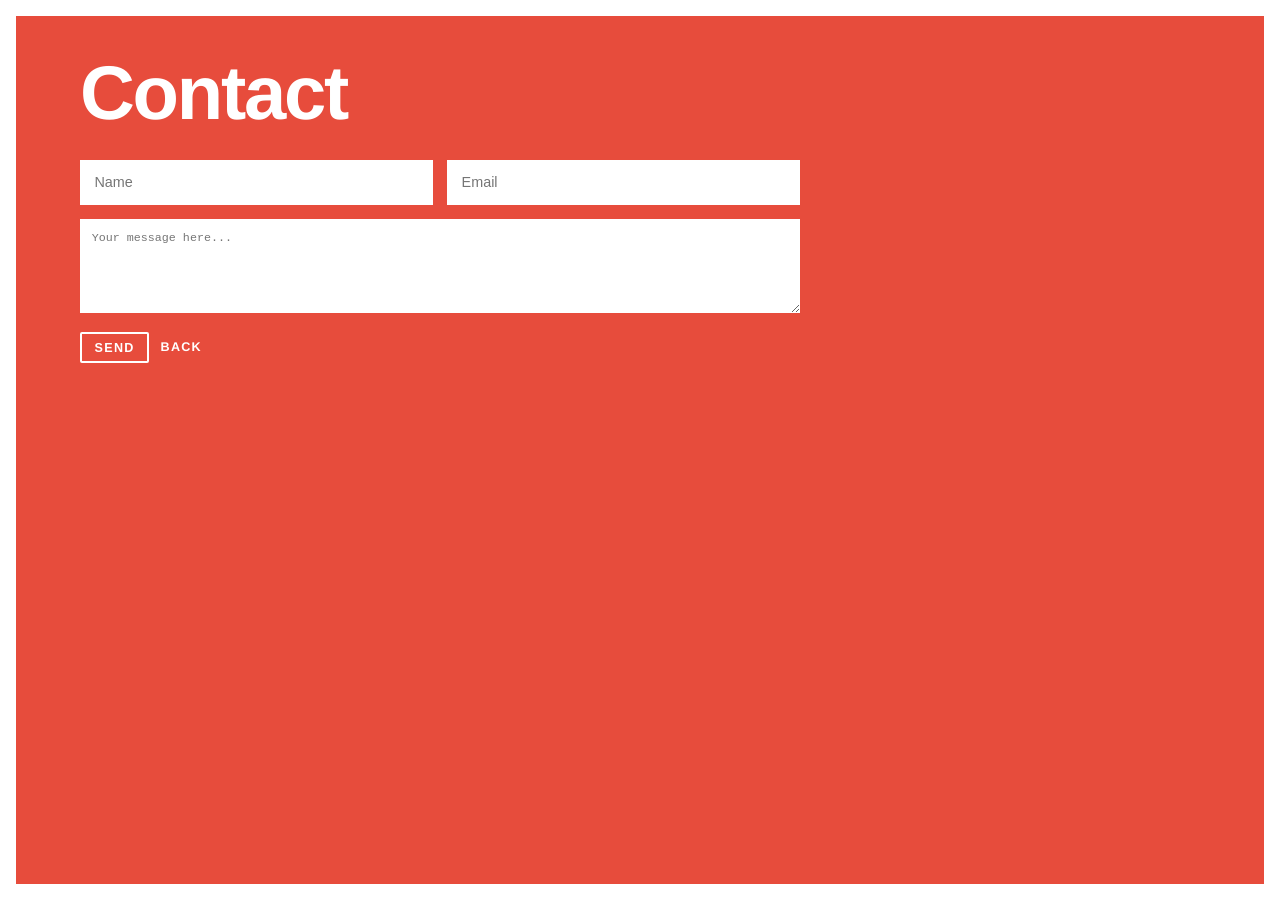
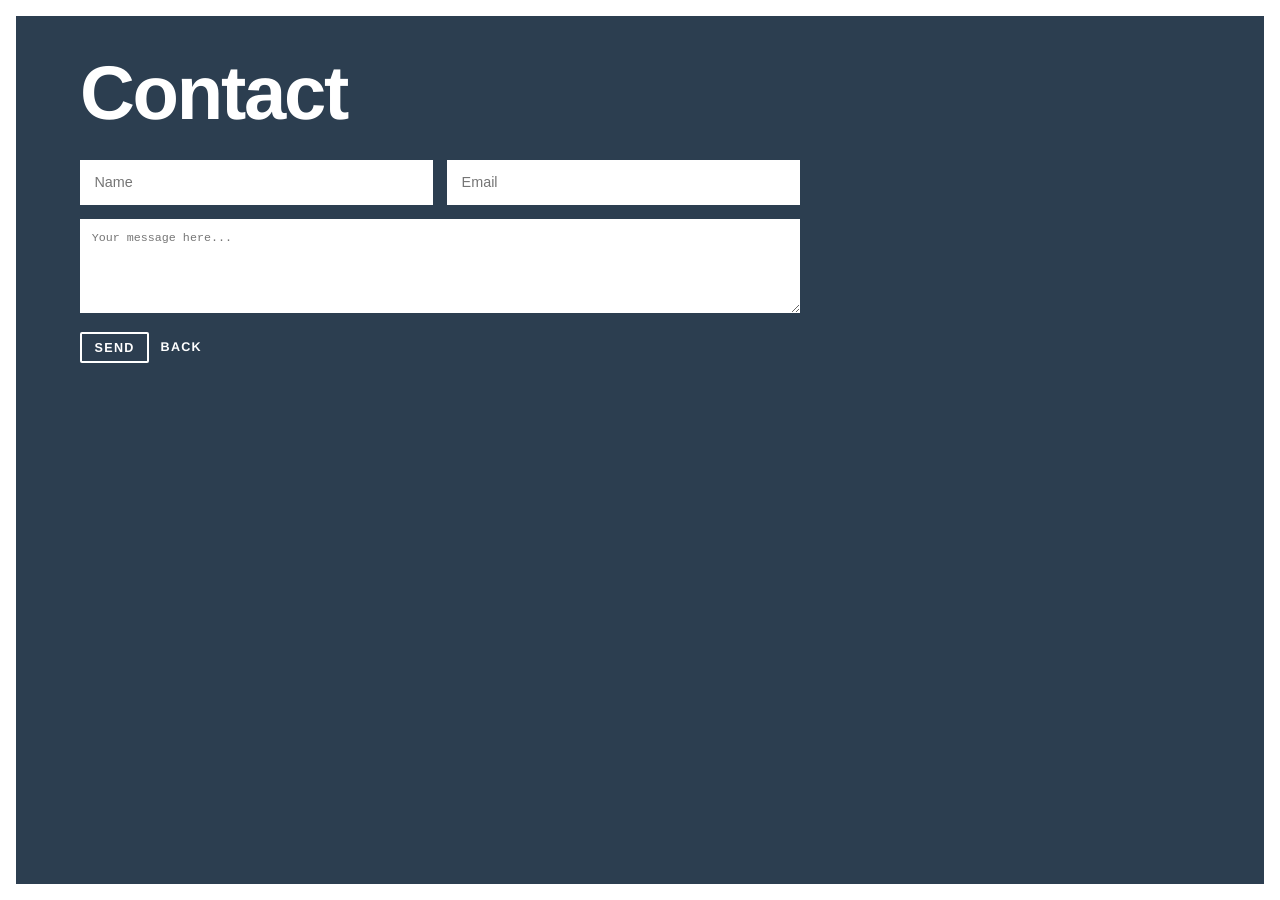
Before and after one commit to sheck/sheck.github.io, a Jekyll site: the page built from contact.html, in a window 1280 px wide. Built offline with Jekyll 4.4.1, drawn with Linux system fonts in a browser that asks for light colours.

Commit message:
Rotating BG Colors

```diff
--- a/_layouts/default.html
+++ b/_layouts/default.html
@@ -12,7 +12,7 @@
   <link rel="stylesheet" href="{{ "/styles/main.css" | prepend: site.baseurl }}">
 </head>
 <body>
-  <main>
+  <main id="main">
 
     {{ content }}
 
@@ -31,5 +31,17 @@
 
     </script>
   {% endif %}
+  <script>
+    var colors = ['#2C3E50', '#7D9100', '#3498DB', '#F5A503', '#E74C3C'],
+        nextColor = 0,
+        container = document.getElementById('main')
+    function rotateBg() {
+      container.style.backgroundColor = colors[nextColor]
+      if (colors[nextColor + 1]) nextColor++
+      else nextColor = 0
+    }
+    setTimeout(rotateBg, 0)
+    setInterval(rotateBg, 5000)
+  </script>
 </body>
 </html>
--- a/styles/main.scss
+++ b/styles/main.scss
@@ -141,7 +141,7 @@ input[type=submit] {
   font-weight: 900;
   font-size: .7em;
   letter-spacing: .1em;
-  background: $primary;
+  background: transparent;
   color: $text-color;
   padding: .5em 1em;
   border: 2px solid $text-color;
@@ -149,7 +149,7 @@ input[type=submit] {
   cursor: pointer;
   &:hover {
     background: $text-color;
-    color: $primary;
+    color: #000;
   }
 }
 
@@ -162,6 +162,7 @@ main {
   padding: 0 5% 2.5%;
   border: 1rem solid;
   min-height: 100vh;
+  transition: 5s background-color;
 }
 
 nav > ul {
@@ -188,7 +189,7 @@ nav > ul {
     border-radius: 2px;
     &:hover {
       background: $text-color;
-      color: $primary;
+      color: #000;
     }
   }
 }
```
